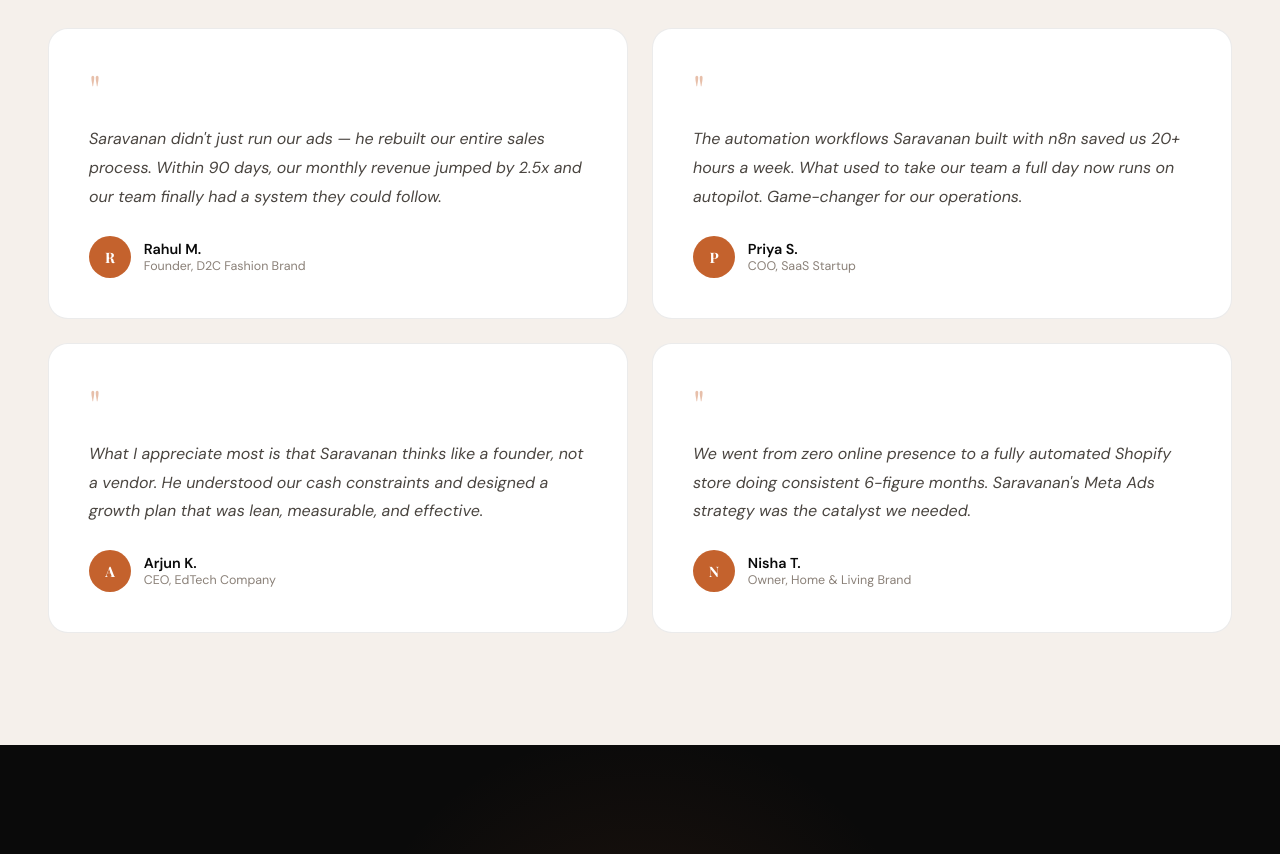
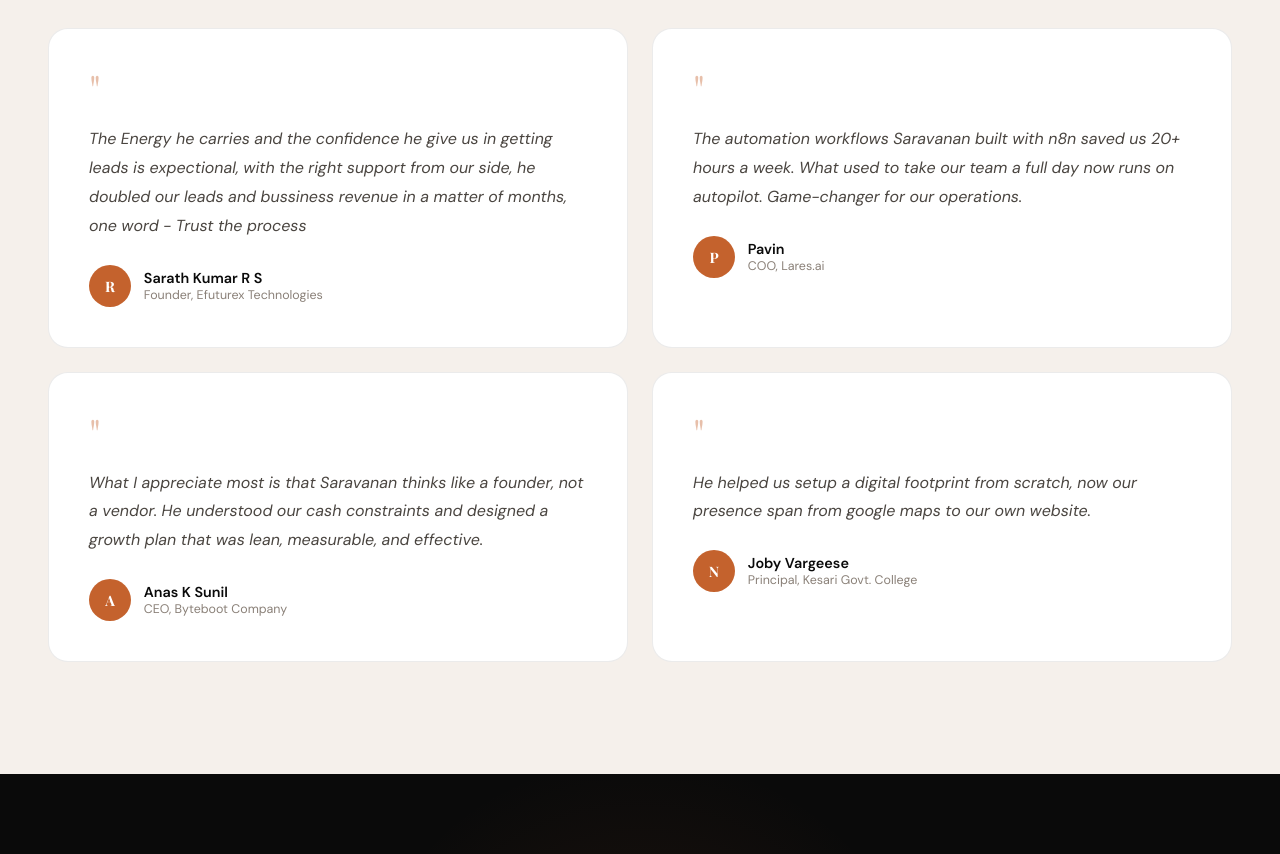
Before and after one commit to ottayans/portfolio, a plain HTML site: page index.html in a window 1280 px wide. Shown: the part 7260-8114 px from the top of the page. Drawn offline with nearby package versions, Linux system fonts and the light colour scheme; a web font is replaced by a local one.

Commit message:
testimonials added

```diff
--- a/index.html
+++ b/index.html
@@ -1588,12 +1588,12 @@ footer span { color: var(--accent); }
   <div class="testimonials-grid reveal">
     <div class="testimonial-card">
       <div class="testimonial-quote">"</div>
-      <p>Saravanan didn't just run our ads — he rebuilt our entire sales process. Within 90 days, our monthly revenue jumped by 2.5x and our team finally had a system they could follow.</p>
+      <p>The Energy he carries and the confidence he give us in getting leads is expectional, with the right support from our side, he doubled our leads and bussiness revenue in a matter of months, one word - Trust the process</p>
       <div class="testimonial-author">
         <div class="testimonial-avatar">R</div>
         <div>
-          <div class="testimonial-name">Rahul M.</div>
-          <div class="testimonial-role">Founder, D2C Fashion Brand</div>
+          <div class="testimonial-name">Sarath Kumar R S</div>
+          <div class="testimonial-role">Founder, Efuturex Technologies</div>
         </div>
       </div>
     </div>
@@ -1603,8 +1603,8 @@ footer span { color: var(--accent); }
       <div class="testimonial-author">
         <div class="testimonial-avatar">P</div>
         <div>
-          <div class="testimonial-name">Priya S.</div>
-          <div class="testimonial-role">COO, SaaS Startup</div>
+          <div class="testimonial-name">Pavin </div>
+          <div class="testimonial-role">COO, Lares.ai</div>
         </div>
       </div>
     </div>
@@ -1614,19 +1614,19 @@ footer span { color: var(--accent); }
       <div class="testimonial-author">
         <div class="testimonial-avatar">A</div>
         <div>
-          <div class="testimonial-name">Arjun K.</div>
-          <div class="testimonial-role">CEO, EdTech Company</div>
+          <div class="testimonial-name">Anas K Sunil</div>
+          <div class="testimonial-role">CEO, Byteboot Company</div>
         </div>
       </div>
     </div>
     <div class="testimonial-card">
       <div class="testimonial-quote">"</div>
-      <p>We went from zero online presence to a fully automated Shopify store doing consistent 6-figure months. Saravanan's Meta Ads strategy was the catalyst we needed.</p>
+      <p>He helped us setup a digital footprint from scratch, now our presence span from google maps to our own website.</p>
       <div class="testimonial-author">
         <div class="testimonial-avatar">N</div>
         <div>
-          <div class="testimonial-name">Nisha T.</div>
-          <div class="testimonial-role">Owner, Home & Living Brand</div>
+          <div class="testimonial-name">Joby Vargeese</div>
+          <div class="testimonial-role">Principal, Kesari Govt. College</div>
         </div>
       </div>
     </div>
```
